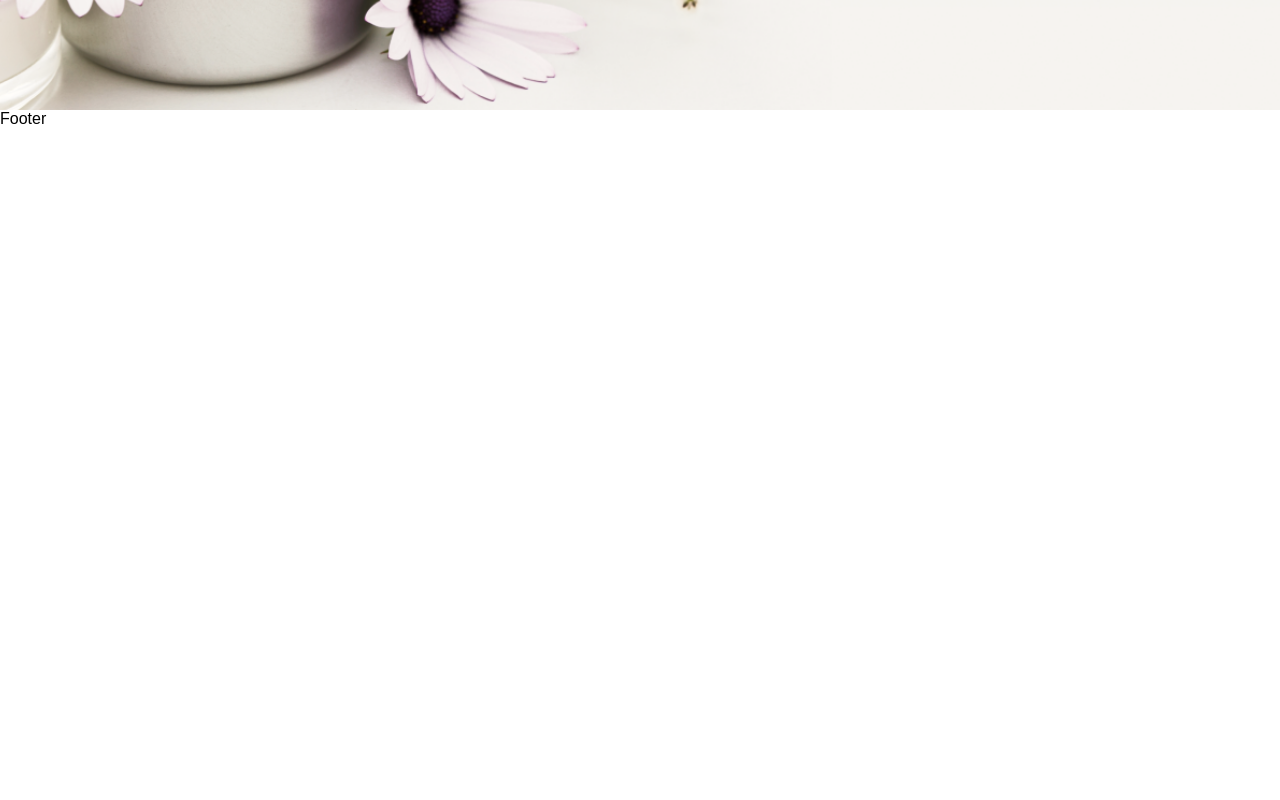
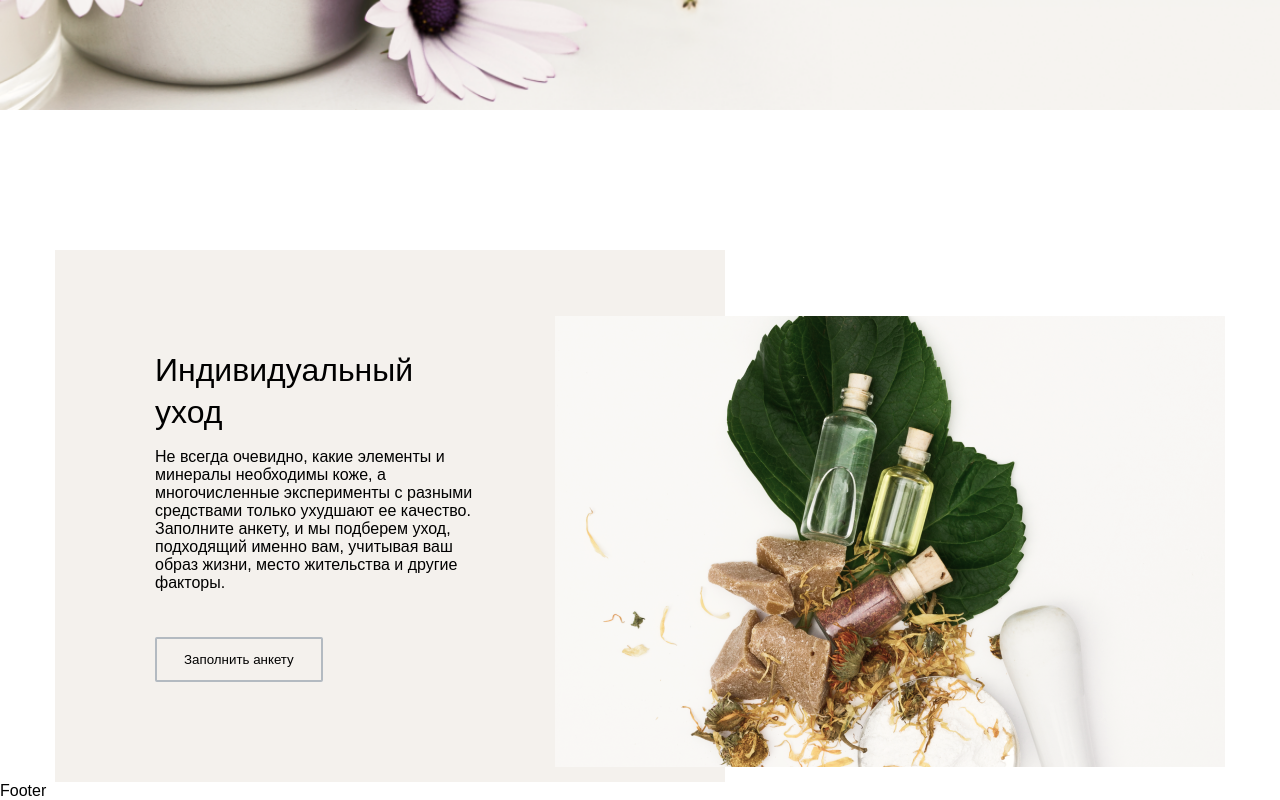
Before and after one commit to AlphaDevKz/maroon_shop-client, a React (Vite) app: page / in a window 1280 px wide. Shown: the part 1434-2234 px from the top of the page. Before the commit the page ends 1562 px from the top, so only its background shows below. Built offline with nearby package versions, Linux system fonts and the light colour scheme; a web font is replaced by a local one.

Commit message:
page/main add section
added Offer section

```diff
--- a/src/pages/Main/ui/Main.tsx
+++ b/src/pages/Main/ui/Main.tsx
@@ -2,6 +2,7 @@ import React from 'react'
 import { Welcome } from './welcome/Welcome'
 import { Bestseller } from './bestselller'
 import { Banner } from './banner/Banner'
+import { Offer } from './offer/Offer'
 
 export const Main = () => {
    return (
@@ -9,6 +10,7 @@ export const Main = () => {
          <Welcome />
          <Bestseller />
          <Banner mode='more' />
+         <Offer />
       </section>
    )
 }
--- /dev/null
+++ b/src/pages/Main/ui/offer/Offer.module.scss
@@ -0,0 +1,34 @@
+.root {
+   margin-top: 140px;
+}
+
+.block {
+   position: relative;
+   width: 670px;
+   background-color: var(--color-second);
+   padding: 100px;
+}
+
+.content {
+   max-width: 329px;
+
+   p {
+      margin-top: 15px;
+   }
+
+   button {
+      margin-top: 45px;
+   }
+}
+
+.header {
+   font-size: 32px;
+   font-weight: 500;
+   line-height: 130%;
+}
+
+.image {
+   position: absolute;
+   top: 66px;
+   right: -500px;
+}
--- /dev/null
+++ b/src/pages/Main/ui/offer/Offer.tsx
@@ -0,0 +1,30 @@
+import React from 'react'
+import { Wrapper } from '../../../../shared/UI/wrapper/Wrapper'
+import offerImg from '../../../../assets/offer_image.png'
+
+import cs from './Offer.module.scss'
+import { Ptag } from '../../../../shared/UI/ptag/Ptag'
+import { Button } from '../../../../shared/UI/button/Button'
+
+export const Offer = () => {
+   return (
+      <div className={cs.root}>
+         <Wrapper>
+            <div className={cs.offer}>
+               <div className={cs.block}>
+                  <div className={cs.content}>
+                     <h3 className={cs.header}>Индивидуальный <br /> уход</h3>
+                     <Ptag>
+                        Не всегда очевидно, какие элементы и минералы необходимы коже, а многочисленные эксперименты с
+                        разными средствами только ухудшают ее качество. Заполните анкету, и мы подберем уход, подходящий
+                        именно вам, учитывая ваш образ жизни, место жительства и другие факторы.
+                     </Ptag>
+                     <Button >Заполнить анкету</Button>
+                  </div>
+               <img className={cs.image} src={offerImg} alt='' />
+               </div>
+            </div>
+         </Wrapper>
+      </div>
+   )
+}
--- a/src/shared/UI/wrapper/Wrapper.module.scss
+++ b/src/shared/UI/wrapper/Wrapper.module.scss
@@ -1,5 +1,5 @@
 .root {
-   margin: 0 auto;
+   margin: 0px auto;
 }
 
 .small {
```
Also changed, not shown: src/assets/offer_image.png (added).
